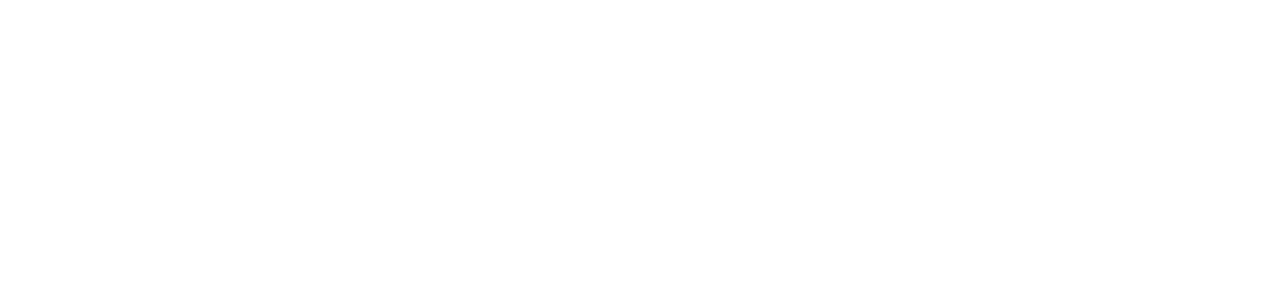
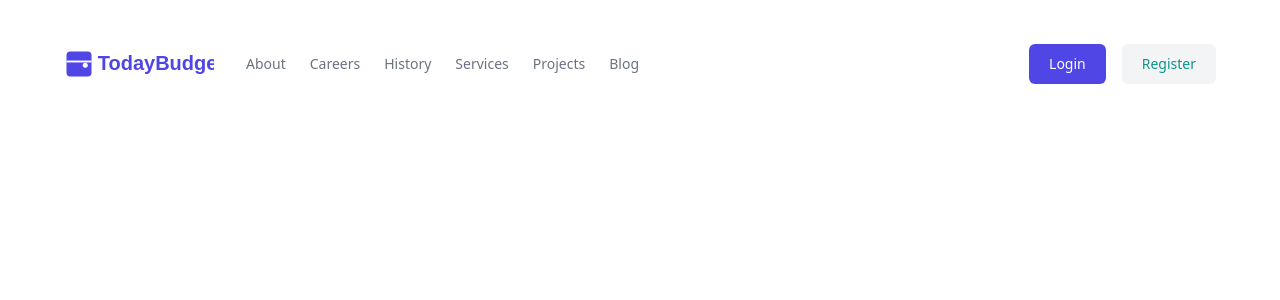
Before and after one commit to Minseong0531/budget-app, a React (Vite) app: page /home in a window 1280 px wide. Before the commit this address had no page. Shown: the top 300 px of the page. Built offline with nearby package versions, Linux system fonts and the light colour scheme.

Commit message:
로그인 기능 추가

```diff
--- a/src/App.jsx
+++ b/src/App.jsx
@@ -36,6 +36,7 @@ function App() {
         <Route path='/welcome' element={<Welcome />} />
           <Route path='/signin' element={<SignIn />} />
           <Route path='/signup' element={<SignUp />} />
+          <Route path='/home' element={<Home />} />
       </Routes>
     </div>
   )
--- /dev/null
+++ b/src/component/Header.jsx
@@ -0,0 +1,83 @@
+import { Link } from "react-router-dom";
+
+function Header(){
+    return(
+        <header className="bg-white">
+  <div className="mx-auto flex h-16 max-w-screen-xl items-center gap-8 px-4 sm:px-6 lg:px-8">
+    <a className="block text-teal-600" href="#">
+      <span className="sr-only">Home</span>
+      <img
+              alt="TodayBudget"
+              src="/Logo.svg"
+              className="mx-auto h-10 w-auto"
+            />
+    </a>
+
+    <div className="flex flex-1 items-center justify-end md:justify-between">
+      <nav aria-label="Global" className="hidden md:block">
+        <ul className="flex items-center gap-6 text-sm">
+          <li>
+            <a className="text-gray-500 transition hover:text-gray-500/75" href="#"> About </a>
+          </li>
+
+          <li>
+            <a className="text-gray-500 transition hover:text-gray-500/75" href="#"> Careers </a>
+          </li>
+
+          <li>
+            <a className="text-gray-500 transition hover:text-gray-500/75" href="#"> History </a>
+          </li>
+
+          <li>
+            <a className="text-gray-500 transition hover:text-gray-500/75" href="#"> Services </a>
+          </li>
+
+          <li>
+            <a className="text-gray-500 transition hover:text-gray-500/75" href="#"> Projects </a>
+          </li>
+
+          <li>
+            <a className="text-gray-500 transition hover:text-gray-500/75" href="#"> Blog </a>
+          </li>
+        </ul>
+      </nav>
+
+      <div className="flex items-center gap-4">
+        <div className="sm:flex sm:gap-4">
+          <Link to="/signin"
+            className="block rounded-md bg-indigo-600 px-5 py-2.5 text-sm font-medium text-white transition hover:bg-indigo-700"
+            href="#"
+          >
+            Login
+          </Link>
+
+          <a
+            className="hidden rounded-md bg-gray-100 px-5 py-2.5 text-sm font-medium text-teal-600 transition hover:text-teal-600/75 sm:block"
+            href="#"
+          >
+            Register
+          </a>
+        </div>
+
+        <button
+          className="block rounded-sm bg-gray-100 p-2.5 text-gray-600 transition hover:text-gray-600/75 md:hidden"
+        >
+          <span className="sr-only">Toggle menu</span>
+          <svg
+            xmlns="http://www.w3.org/2000/svg"
+            className="size-5"
+            fill="none"
+            viewBox="0 0 24 24"
+            stroke="currentColor"
+            strokeWidth="2"
+          >
+            <path strokeLinecap="round" strokeLinejoin="round" d="M4 6h16M4 12h16M4 18h16" />
+          </svg>
+        </button>
+      </div>
+    </div>
+  </div>
+</header>
+    )
+}
+export default Header;
--- a/src/page/Home.jsx
+++ b/src/page/Home.jsx
@@ -1,11 +1,14 @@
 import { useState } from "react";
+import Header from "../component/header";
+
+
 
 function Home() {
 
     return (
-      <>
-
-      </>
+      <section>
+        <Header />
+      </section>
     )
   }
 
--- a/src/page/SignIn.jsx
+++ b/src/page/SignIn.jsx
@@ -1,6 +1,32 @@
+import { signInWithEmailAndPassword } from "firebase/auth";
 import { useState } from "react";
+import { auth } from "../firebase/config";
+import { Link, useNavigate } from "react-router-dom";
 
 function SignIn() {
+
+  const navigate = useNavigate();
+  const [email, setEmail] = useState('');
+  const [password, setPassword] = useState('');
+  const [error, setError] = useState('');
+
+  const onChange = (e) => {
+    const { name, value } = e.target;
+    if (name === "email") setEmail(value);
+    if (name === "password") setPassword(value);
+  };
+
+  const onSubmit = async (e) => {
+    e.preventDefault();
+    try {
+      await signInWithEmailAndPassword(auth, email, password);
+      console.log("로그인 성공");
+      navigate("/home"); // 로그인 성공 후 이동 경로
+    } catch (err) {
+      console.error("로그인 실패:", err.message);
+      setError("이메일이나 비밀번호가 올바르지 않습니다.");
+    }
+  };
 
     return (
         <div className="flex min-h-full flex-1 flex-col justify-center px-6 py-12 lg:px-8">
@@ -16,7 +42,7 @@ function SignIn() {
           </div>
 
           <div className="mt-10 sm:mx-auto sm:w-full sm:max-w-sm">
-            <form action="#" method="POST" className="space-y-6">
+            <form action="#" method="POST" className="space-y-6" onSubmit={onSubmit}>
               <div>
                 <label htmlFor="email" className="block text-sm/6 font-medium text-gray-900">
                   Email address
@@ -26,6 +52,8 @@ function SignIn() {
                     id="email"
                     name="email"
                     type="email"
+                    value={email}
+                    onChange={onChange}
                     required
                     autoComplete="email"
                     className="block w-full rounded-md bg-white px-3 py-1.5 text-base text-gray-900 outline-1 -outline-offset-1 outline-gray-300 placeholder:text-gray-400 focus:outline-2 focus:-outline-offset-2 focus:outline-indigo-600 sm:text-sm/6"
@@ -49,6 +77,8 @@ function SignIn() {
                     id="password"
                     name="password"
                     type="password"
+                    value={password}
+                    onChange={onChange}
                     required
                     autoComplete="current-password"
                     className="block w-full rounded-md bg-white px-3 py-1.5 text-base text-gray-900 outline-1 -outline-offset-1 outline-gray-300 placeholder:text-gray-400 focus:outline-2 focus:-outline-offset-2 focus:outline-indigo-600 sm:text-sm/6"
@@ -63,6 +93,15 @@ function SignIn() {
                 >
                   Sign in
                 </button>
+
+                <Link to={"/signup"}>
+                  <button
+                    type="button"
+                    className="mt-4 flex w-full justify-center rounded-md bg-sky-600 px-3 py-1.5 text-sm/6 font-semibold text-white shadow-xs hover:bg-indigo-500 focus-visible:outline-2 focus-visible:outline-offset-2 focus-visible:outline-indigo-600">
+                      Create Acount
+                  </button>
+                  </Link>
+                {error && <p className="text-red-500 text-sm">{error}</p>}
               </div>
             </form>
 
--- a/src/page/SignUp.jsx
+++ b/src/page/SignUp.jsx
@@ -1,7 +1,7 @@
-import { createUserWithEmailAndPassword, signInWithEmailAndPassword } from "firebase/auth";
+import { createUserWithEmailAndPassword} from "firebase/auth";
 import { useState } from "react";
 import { auth } from "../firebase/config";
-import { useNavigate } from "react-router-dom";
+import { Link, useNavigate } from "react-router-dom";
 
 const SignUp = () =>{
         const navigate = useNavigate();
@@ -23,7 +23,6 @@ const SignUp = () =>{
         let data ;
         try {
             if(newAccount) data = await createUserWithEmailAndPassword(auth, email, password);
-            else data = await signInWithEmailAndPassword(auth, email, password);
             console.log(email, password)
             navigate("/signin")
         } catch (error) {
@@ -39,7 +38,7 @@ const SignUp = () =>{
                         <div className="flex items-center space-x-2">
                             <img src="/Logo.svg" className="w-32 h-10" alt="Logo" />
                         </div>
-                        <a href="#" className="text-sm text-gray-500 dark:text-gray-400 hover:text-black dark:hover:text-white">Sign in</a>
+                        <Link to="/signin"  className="text-sm text-gray-500 dark:text-gray-400 hover:text-black dark:hover:text-white">Sign in</Link>
                     </div>
                 </div>
             </div>
```
Also changed, not shown: src/utils/auth.js (added).
